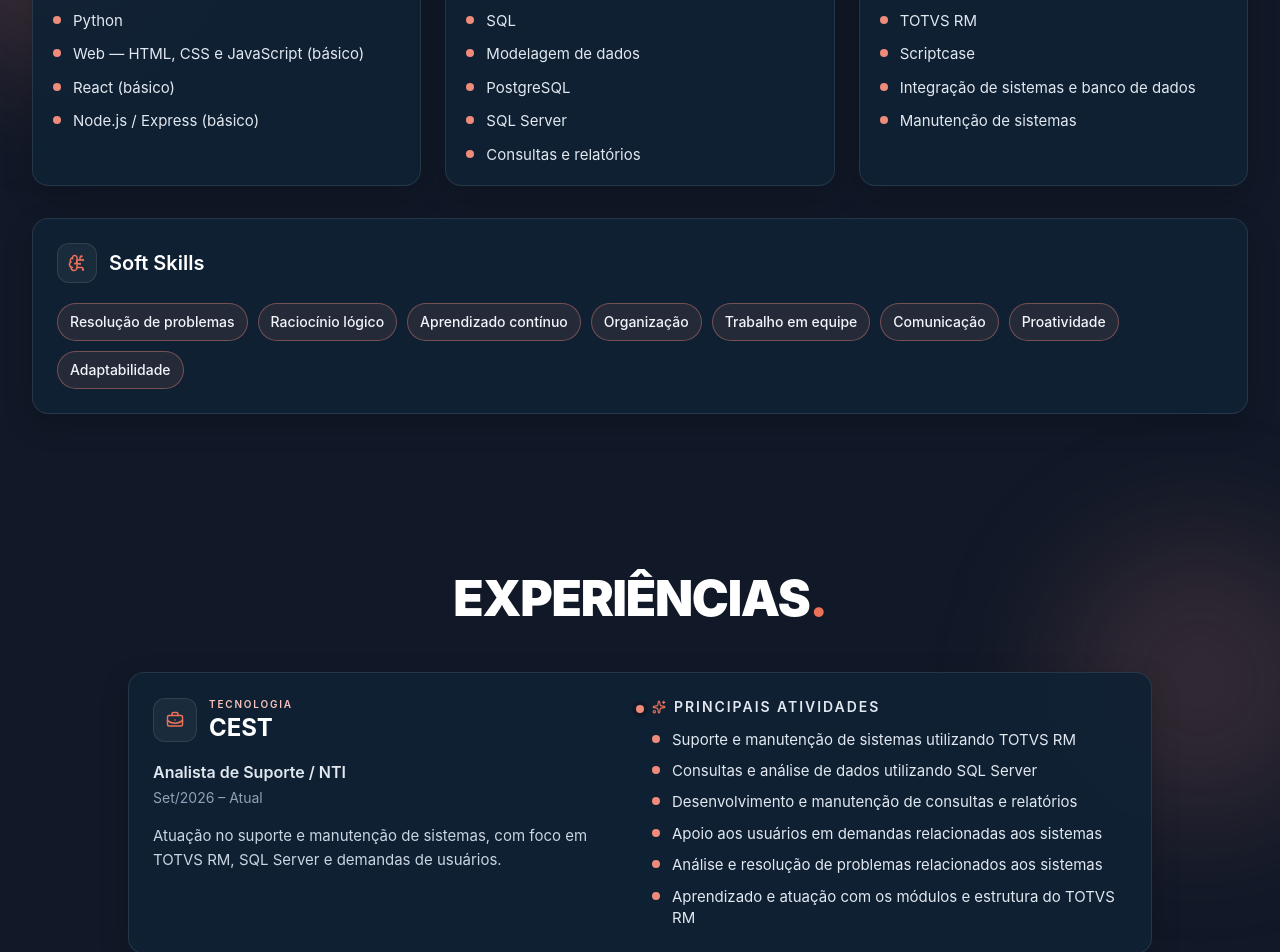
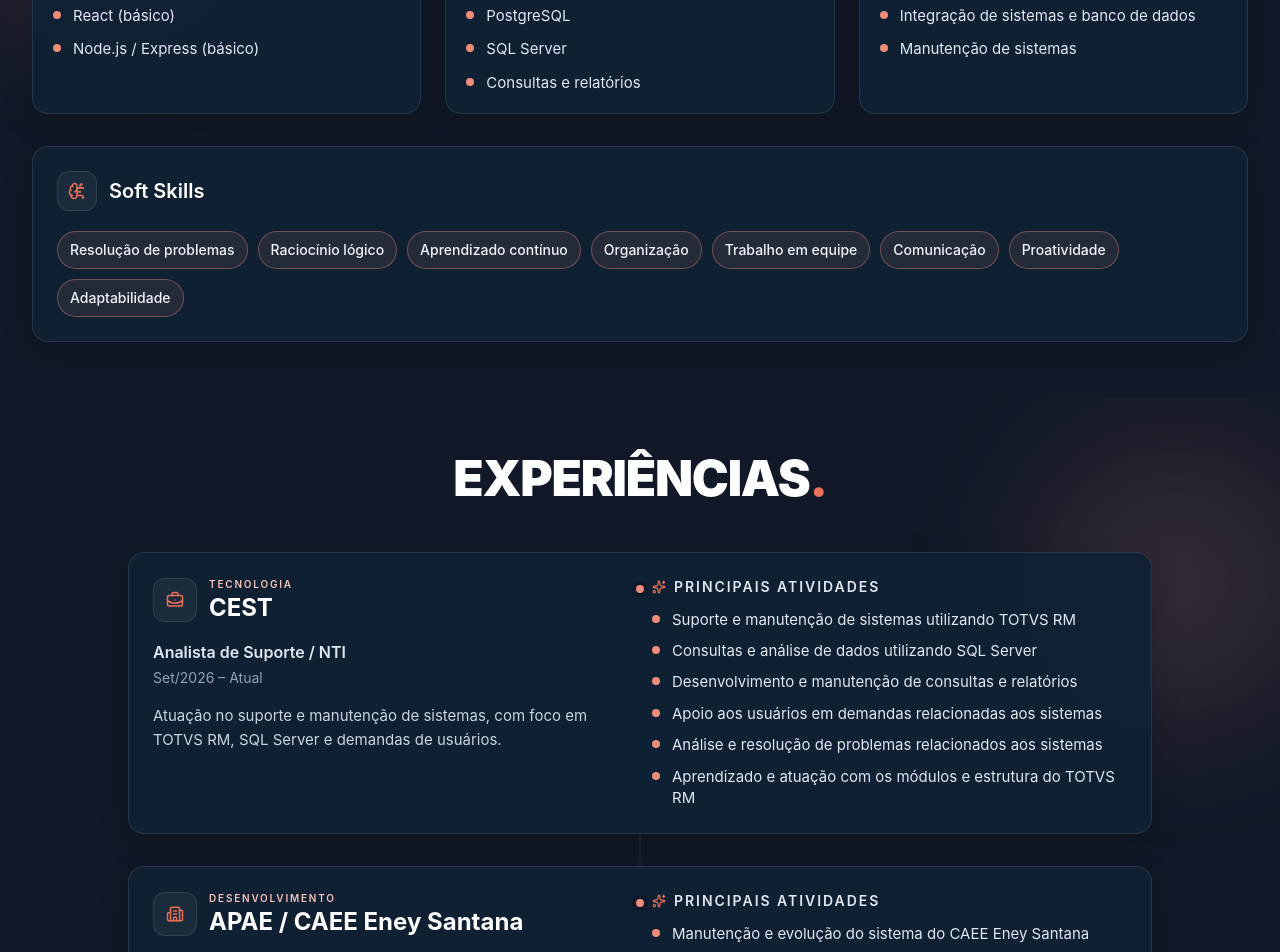
Before and after one commit to Glaucia-Maria/portifolio-pessoal, a React (Vite) app: page / in a window 1280 px wide. Shown: the part 1848-2800 px from the top of the page. Built offline with nearby package versions, Linux system fonts and the light colour scheme.

Commit message:
Refaz commit

```diff
--- a/src/components/Contato.jsx
+++ b/src/components/Contato.jsx
@@ -25,7 +25,7 @@ const Contato = () => {
   return (
     <footer
       id="contato"
-      className="relative bg-[#111827] py-16 sm:py-20"
+      className="relative overflow-hidden bg-[#111827] py-10 sm:py-14"
       data-aos="fade-up"
     >
       <div className="mx-auto max-w-6xl px-5 sm:px-8 md:px-12 lg:px-8">
--- a/src/components/Experiencias.jsx
+++ b/src/components/Experiencias.jsx
@@ -88,10 +88,10 @@ const Experiencias = () => {
   return (
     <section
       id="experiencia"
-      className="relative bg-[#111827] py-16 sm:py-20"
+      className="relative overflow-hidden bg-[#111827] py-10 sm:py-14 scroll-mt-24"
       data-aos="fade-up"
     >
-      <div className="absolute -right-16 top-10 h-72 w-72 rounded-full bg-[#ef8b7b]/15 blur-3xl" />
+      <div className="absolute -right-10 top-10 h-72 w-72 rounded-full bg-[#ef8b7b]/15 blur-3xl" />
 
       <div className="relative mx-auto max-w-7xl px-5 sm:px-8 md:px-12 lg:px-8">
         <div className="mb-12 text-center">
--- a/src/components/Formacao.jsx
+++ b/src/components/Formacao.jsx
@@ -23,10 +23,10 @@ const segments = Array.from({ length: 8 }, (_, index) => index < 6);
 
 const Formacao = () => {
   return (
-    <main id="formacao" className="relative flex min-h-[calc(100vh-120px)] items-center justify-center overflow-hidden bg-[#111827] px-4 pb-10 pt-6 sm:px-6 lg:px-8" data-aos="fade-up">
+    <main id="formacao" className="relative scroll-mt-24 flex min-h-[60vh] items-center justify-center overflow-hidden bg-[#111827] px-4 pb-8 pt-4 sm:px-6 lg:px-8" data-aos="fade-up">
 
       {/* Efeito de luz no fundo */}
-      <div className="pointer-events-none absolute -left-24 top-24 h-72 w-72 rounded-full bg-[#ef8b7b]/30 blur-3xl" />
+      <div className="pointer-events-none absolute -left-12 top-24 h-72 w-72 rounded-full bg-[#ef8b7b]/30 blur-3xl" />
 
       <div className="mx-auto w-full max-w-[1200px]">
 
--- a/src/components/HeroSection.jsx
+++ b/src/components/HeroSection.jsx
@@ -3,8 +3,8 @@ import heroImg from "../assets/glau-boneca.png";
 
 const HeroSection = () => {
     return (
-        <section className="relative w-full overflow-hidden bg-[#111827] py-12 sm:py-16 lg:py-20" data-aos="zoom-in-up">
-            <div className="pointer-events-none absolute -left-20 top-0 h-72 w-72 rounded-full bg-gradient-to-br from-[#fc8979] to-[#FFAF9E] opacity-30 blur-3xl" />
+        <section className="relative w-full overflow-hidden bg-[#111827] py-8 sm:py-12 lg:py-16" data-aos="zoom-in-up">
+            <div className="pointer-events-none absolute -left-10 top-0 h-72 w-72 rounded-full bg-gradient-to-br from-[#fc8979] to-[#FFAF9E] opacity-30 blur-3xl" />
             <div className="pointer-events-none absolute right-10 top-14 h-32 w-32 rounded-full border border-white/10 bg-white/5 blur-2xl" />
             <div className="pointer-events-none absolute bottom-10 left-1/3 h-24 w-24 rounded-full border border-[#ef8b7b]/30 bg-[#ef8b7b]/10 blur-xl" />
 
--- a/src/components/Projetos.jsx
+++ b/src/components/Projetos.jsx
@@ -17,10 +17,10 @@ const Projetos = () => {
   return (
     <section
       id="projetos"
-      className="relative bg-[#111827] py-16 sm:py-20"
+      className="relative overflow-hidden bg-[#111827] py-10 sm:py-14 scroll-mt-50"
       data-aos="fade-up"
     >
-      <div className="absolute -left-20 top-10 h-72 w-72 rounded-full bg-[#ef8b7b]/15 blur-3xl" />
+      <div className="absolute -left-10 top-10 h-72 w-72 rounded-full bg-[#ef8b7b]/15 blur-3xl" />
 
       <div className="relative mx-auto max-w-7xl px-5 sm:px-8 md:px-12 lg:px-8">
         <div className="mb-10 text-center">
--- a/src/components/Skills.jsx
+++ b/src/components/Skills.jsx
@@ -57,10 +57,11 @@ const Skills = () => {
   return (
     <section
       id="skills"
-      className="relative bg-[#111827] py-16 sm:py-20"
+      className="relative overflow-hidden bg-[#111827] py-10 sm:py-14 scroll-mt-50"
       data-aos="fade-up"
+      data-aos-duration="1000"
     >
-      <div className="absolute -left-20 top-10 h-72 w-72 rounded-full bg-[#ef8b7b]/20 blur-3xl" />
+      <div className="absolute -left-10 top-10 h-72 w-72 rounded-full bg-[#ef8b7b]/20 blur-3xl" />
 
       <div className="relative mx-auto max-w-7xl px-5 sm:px-8 md:px-12 lg:px-8">
         <div className="mb-10 text-center">
--- a/src/index.css
+++ b/src/index.css
@@ -14,7 +14,9 @@
 
   html {
     scroll-behavior: smooth;
-    overflow-x: hidden;
+    width: 100%;
+    max-width: 100%;
+    overflow-x: clip;
   }
 
   body {
@@ -22,8 +24,14 @@
     min-height: 100vh;
     width: 100%;
     max-width: 100%;
-    overflow-x: hidden;
+    overflow-x: clip;
     background: #111827;
+  }
+
+  #root {
+    width: 100%;
+    max-width: 100%;
+    overflow-x: clip;
   }
 
   button {
```
